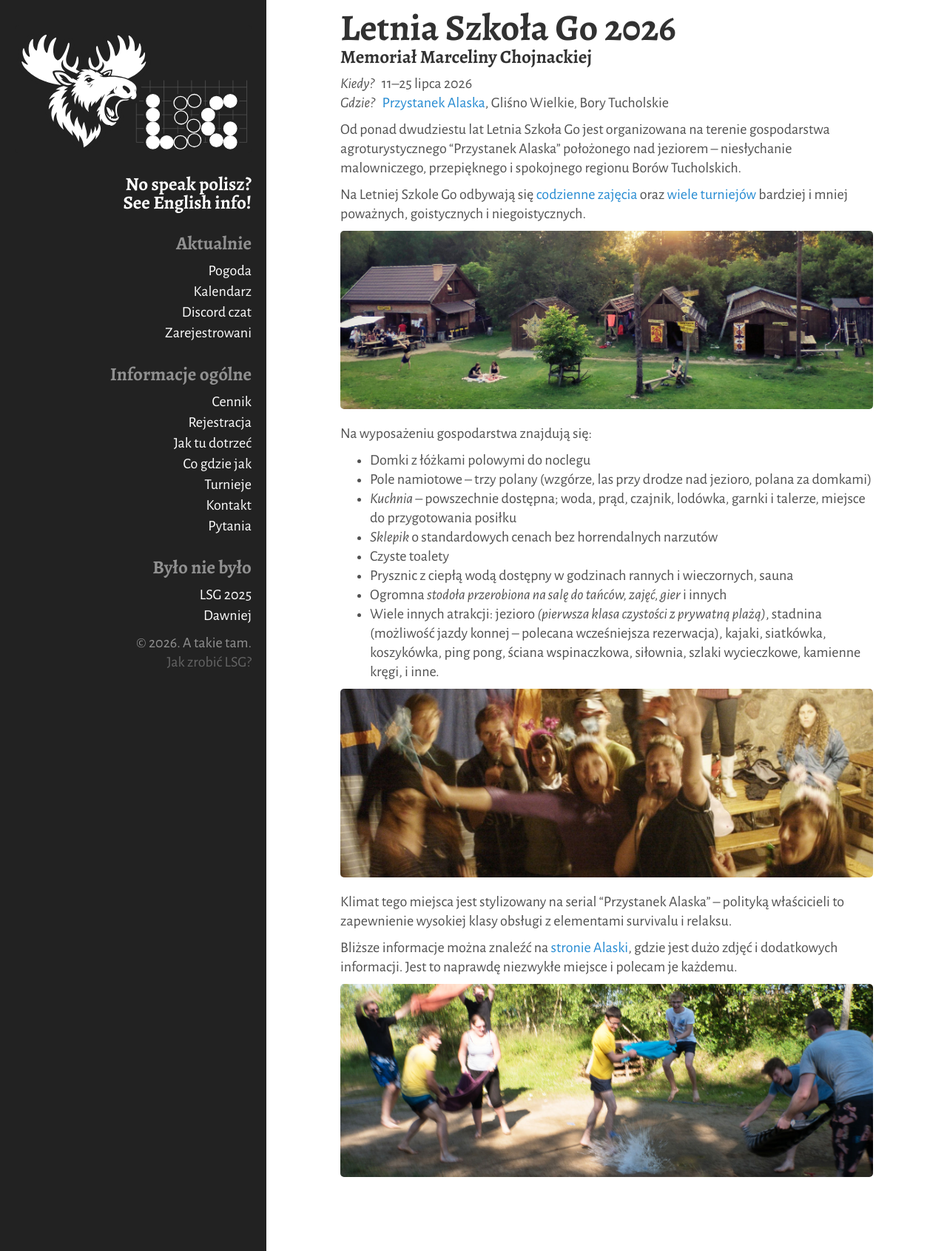
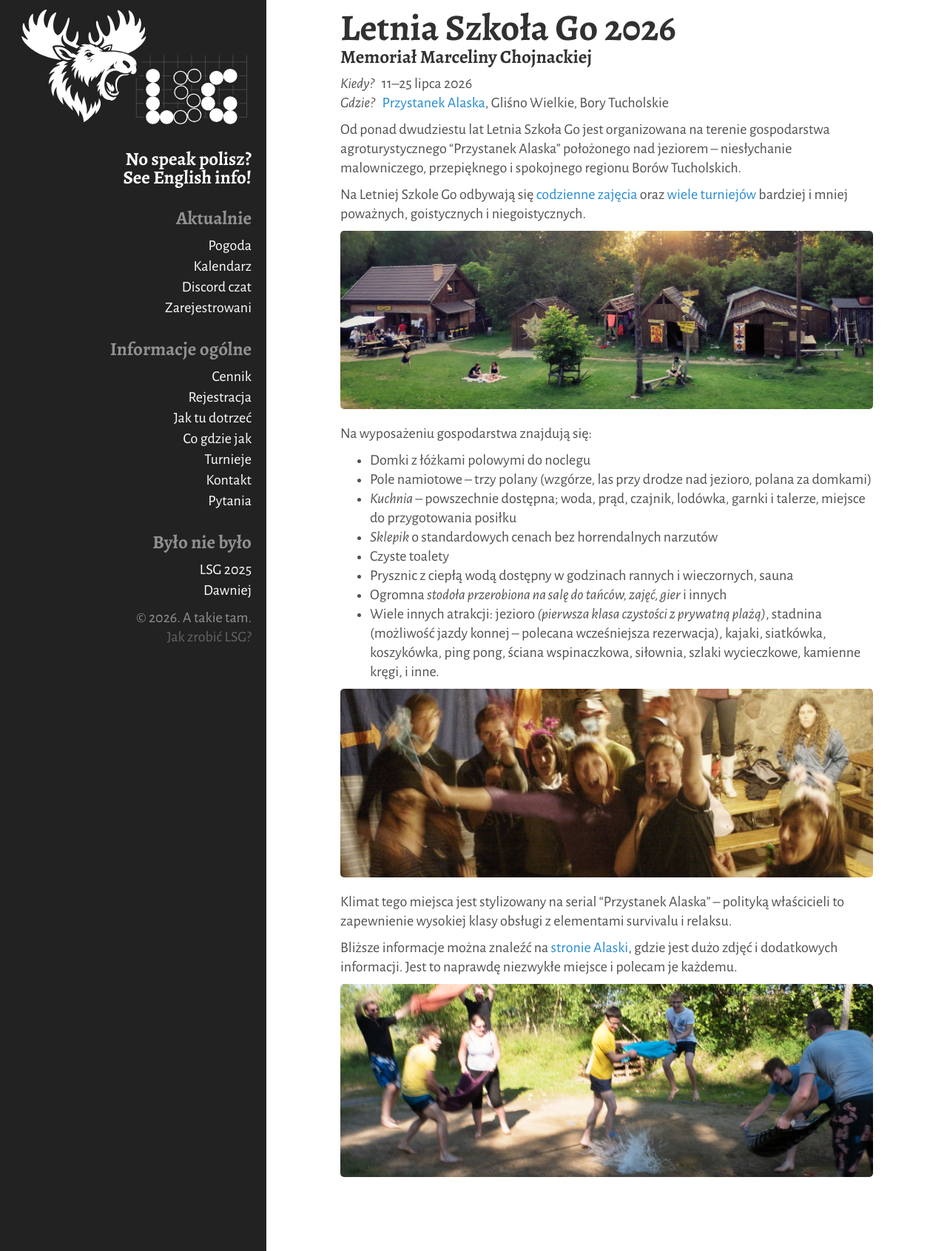
Before and after one commit to tasuki/lsg, a Jekyll site: the page built from _pages/index.md, in a window 1280 px wide. Shown: the whole page at 74% size. Built offline with Jekyll 4.4.1, drawn with Linux system fonts in a browser that asks for light colours.

Commit message:
More better margins

```diff
--- a/public/css/lsg.css
+++ b/public/css/lsg.css
@@ -9,7 +9,7 @@ h1, h2, h3, .sidebar h1, .sidebar h2, .sidebar h3 {
   margin-bottom: .5rem;
   text-wrap: balance;
 }
-h1 { font-size: 2.5rem; line-height: 0.7; }
+h1, .sidebar h1 { font-size: 2.5rem; margin: 0; line-height: 0.7; }
 h2 { font-size: 2rem; margin-top: 2rem; }
 h1 + h3 { margin-top: .5rem; }
 p, ul, ol, dl { margin-bottom: .5rem; }
@@ -86,7 +86,7 @@ table.cal .other { background-color: #CFE2F3; }
   #menu-toggle:checked ~ #hamburger #line2 { transform: scaleX(0); }
   #menu-toggle:checked ~ #hamburger #line3 { transform: rotate(-45deg); }
   .sidebar { text-align: left; padding-bottom: 5px; }
-  .sidebar h1 { padding-right: 50px; margin: 0; line-height: 0; overflow: hidden; }
+  .sidebar h1 { padding-right: 50px; line-height: 0; overflow: hidden; }
   .sidebar h1 a { display: inline-block; max-width: 100%; }
   .sidebar h1 img { display: block; height: 5rem; width: auto; max-width: 100%; margin: 0; }
   .sidebar nav { display: none; }
```
